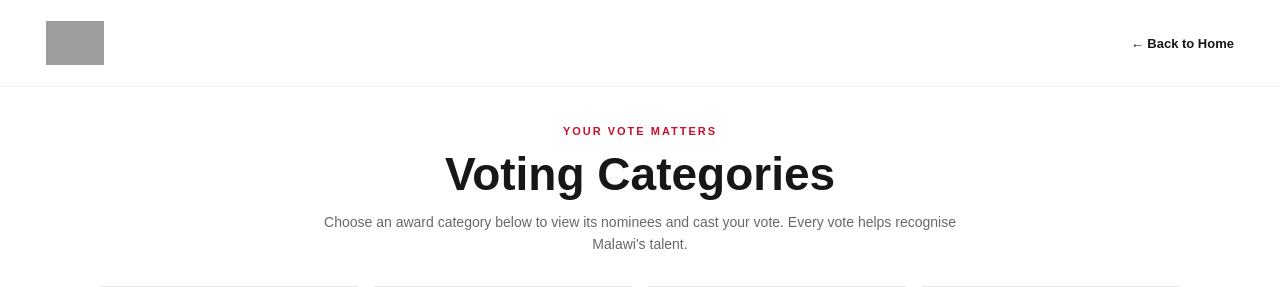
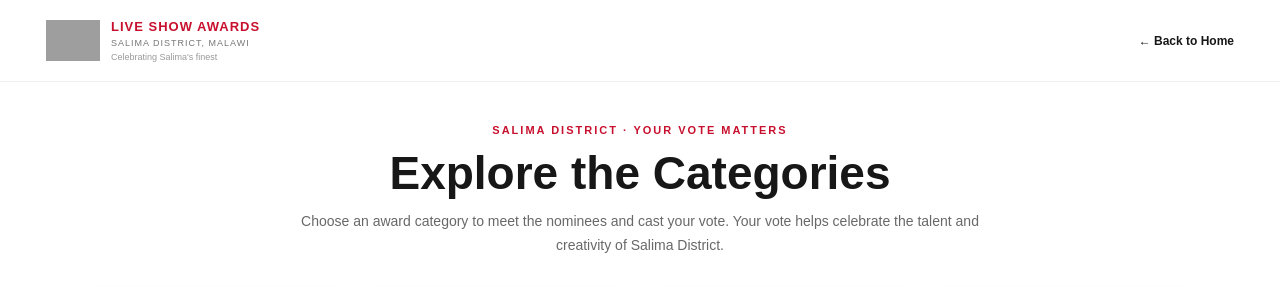
Before and after one commit to Samuelnyoni/Live-show-Awards-Voting-Web, a PHP site: page /categories/ in a window 1280 px wide. Shown: the top 287 px of the page. Run offline with PHP 8.4, Linux system fonts and the light colour scheme; grey boxes are pictures that could not be loaded.

Commit message:
Redesign category cards and apply Salima District branding

```diff
--- a/categories/index.php
+++ b/categories/index.php
@@ -30,22 +30,27 @@ $categories = [
 *{box-sizing:border-box}
 body{margin:0;font-family:Arial,Helvetica,sans-serif;color:var(--ink);background:#fff}
 a{color:inherit}
-header{min-height:76px;padding:14px clamp(18px,4vw,46px);display:flex;align-items:center;justify-content:space-between;border-bottom:1px solid #eee}
-.brand{display:flex;align-items:center;text-decoration:none}
-.brand img{display:block;width:58px;height:58px;object-fit:contain}
-.home-link{font-size:13px;font-weight:700;text-decoration:none}
-main{max-width:1120px;margin:auto;padding:38px 20px 60px}
-.heading{text-align:center;margin:0 auto 30px;max-width:650px}
+header{min-height:82px;padding:12px clamp(18px,4vw,46px);display:flex;align-items:center;justify-content:space-between;border-bottom:1px solid #eee;gap:14px}
+.brand{display:flex;align-items:center;gap:11px;text-decoration:none}
+.brand img{display:block;width:54px;height:54px;object-fit:contain}
+.brand-copy{display:flex;flex-direction:column;gap:4px}
+.brand-copy strong{color:var(--red);font-size:13px;letter-spacing:1px;text-transform:uppercase}
+.brand-copy small{color:#777;font-size:9px;letter-spacing:1px;text-transform:uppercase}
+.brand-copy em{color:#999;font-size:9px;font-style:normal}
+.home-link{font-size:12px;font-weight:700;text-decoration:none;white-space:nowrap}
+main{max-width:1160px;margin:auto;padding:42px 20px 64px}
+.heading{text-align:center;margin:0 auto 34px;max-width:680px}
 .eyebrow{color:var(--red);font-size:11px;font-weight:800;letter-spacing:2px;text-transform:uppercase}
 h1{font-size:clamp(30px,5vw,46px);margin:10px 0}
-.heading p{color:var(--muted);font-size:14px;line-height:1.6;margin:0}
-.category-grid{display:grid;grid-template-columns:repeat(2,minmax(0,1fr));gap:13px}
-.category{padding:10px;border:1px solid #e8e8e8;background:#fff;display:flex;flex-direction:column;gap:12px;text-decoration:none;transition:border-color .2s,transform .2s}
-.category:hover{border-color:var(--gold);transform:translateY(-2px)}
-.category-image{width:100%;aspect-ratio:1/1;background:#171717 url("../assets/images/logobg.jpg") center/cover no-repeat;overflow:hidden}
-.category h2{font-size:16px;margin:0 0 7px}
-.category p{font-size:12px;color:var(--muted);line-height:1.5;margin:0}
-.category span{font-size:11px;font-weight:800;color:var(--red);letter-spacing:.6px}
+.heading p{color:var(--muted);font-size:14px;line-height:1.7;margin:0}
+.category-grid{display:grid;grid-template-columns:repeat(2,minmax(0,1fr));gap:15px}
+.category{position:relative;overflow:hidden;display:flex;flex-direction:column;text-decoration:none;background:#fff;border:1px solid #e9e5dc;box-shadow:0 4px 14px rgba(0,0,0,.045);transition:transform .2s,box-shadow .2s,border-color .2s}
+.category:hover{transform:translateY(-4px);border-color:var(--gold);box-shadow:0 10px 24px rgba(0,0,0,.10)}
+.category-image{width:100%;aspect-ratio:1/1;background:#171717 url("../assets/images/logobg.jpg") center/cover no-repeat;position:relative}
+.category-image:after{content:"";position:absolute;inset:0;background:linear-gradient(180deg,rgba(10,10,10,.02) 25%,rgba(10,10,10,.68) 100%)}
+.category-content{min-height:102px;padding:15px 15px 16px;display:flex;flex-direction:column;justify-content:space-between;gap:13px;border-top:3px solid var(--gold)}
+.category h2{font-size:15px;line-height:1.35;margin:0;font-weight:800}
+.category span{font-size:10px;font-weight:800;color:var(--red);letter-spacing:1px}
 footer{text-align:center;padding:20px;background:#171717;color:#bbb;font-size:11px}
 @media(min-width:700px){.category-grid{grid-template-columns:repeat(3,minmax(0,1fr));gap:16px}.category{padding:12px}}
 @media(min-width:1000px){.category-grid{grid-template-columns:repeat(4,minmax(0,1fr))}}
@@ -53,24 +58,27 @@ footer{text-align:center;padding:20px;background:#171717;color:#bbb;font-size:11
 </head>
 <body>
 <header>
-<a class="brand" href="../index.php"><img src="../assets/images/logo.png" alt="Live Show Awards Malawi"></a>
+<a class="brand" href="../index.php">
+<img src="../assets/images/logo.png" alt="Live Show Awards logo">
+<span class="brand-copy"><strong>Live Show Awards</strong><small>Salima District, Malawi</small><em>Celebrating Salima's finest</em></span>
+</a>
 <a class="home-link" href="../index.php">← Back to Home</a>
 </header>
 <main>
 <section class="heading">
-<div class="eyebrow">Your vote matters</div>
-<h1>Voting Categories</h1>
-<p>Choose an award category below to view its nominees and cast your vote. Every vote helps recognise Malawi's talent.</p>
+<div class="eyebrow">Salima District · Your vote matters</div>
+<h1>Explore the Categories</h1>
+<p>Choose an award category to meet the nominees and cast your vote. Your vote helps celebrate the talent and creativity of Salima District.</p>
 </section>
 <section class="category-grid" aria-label="Award categories">
 <?php foreach ($categories as $category): ?>
     <a class="category" href="<?php echo htmlspecialchars($category["slug"] === "artist-of-year" ? "artist-of-year.php" : $category["slug"] . ".php"); ?>">
         <div class="category-image" aria-hidden="true"></div>
-        <div><h2><?php echo htmlspecialchars($category["title"]); ?></h2><span>VIEW CATEGORY →</span></div>
+        <div class="category-content"><h2><?php echo htmlspecialchars($category["title"]); ?></h2><span>EXPLORE CATEGORY&nbsp; →</span></div>
     </a>
 <?php endforeach; ?>
 </section>
 </main>
-<footer>&copy; <?php echo date('Y'); ?> Live Show Awards Malawi. All rights reserved.</footer>
+<footer>&copy; <?php echo date('Y'); ?> Live Show Awards · Salima District, Malawi. All rights reserved.</footer>
 </body>
 </html>
```
